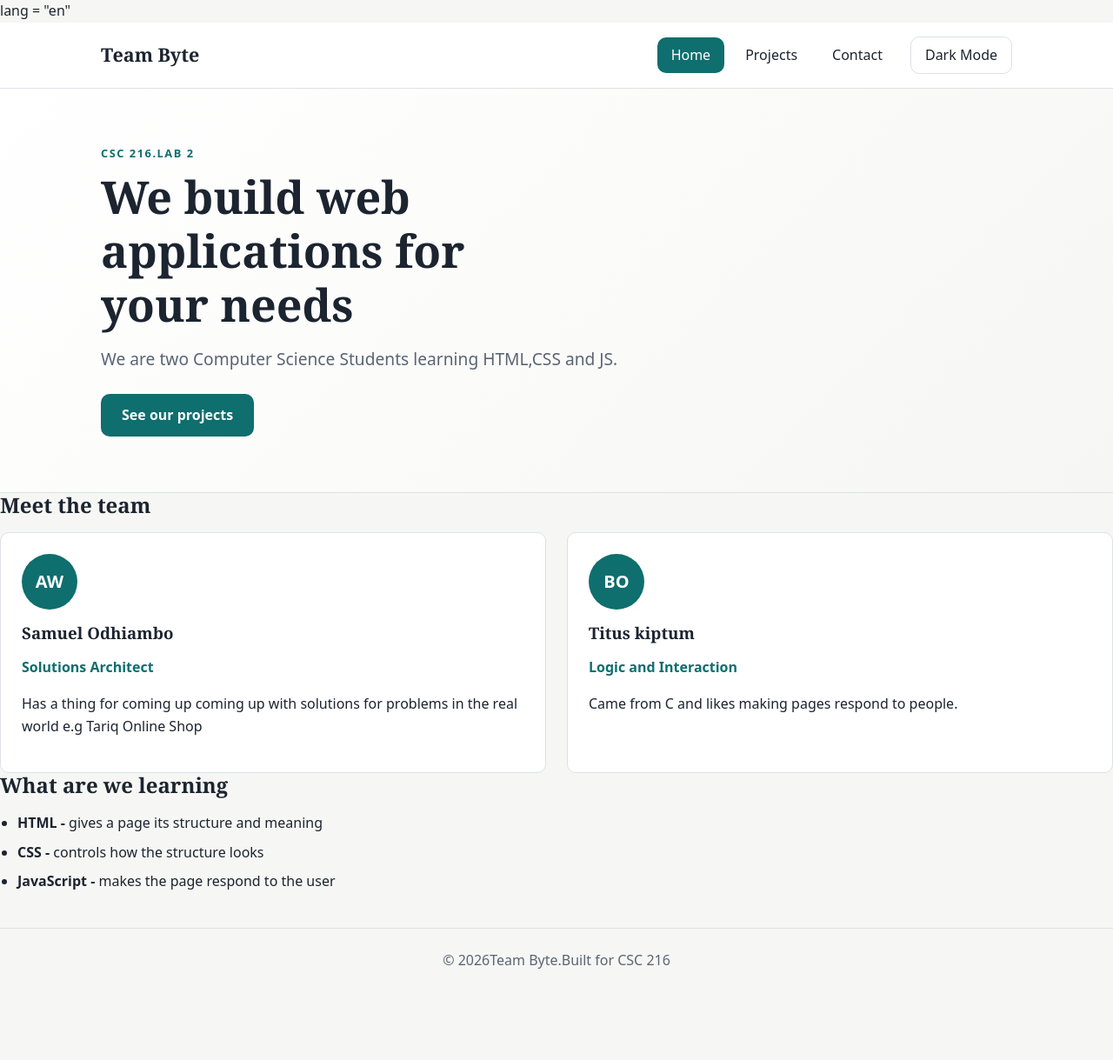
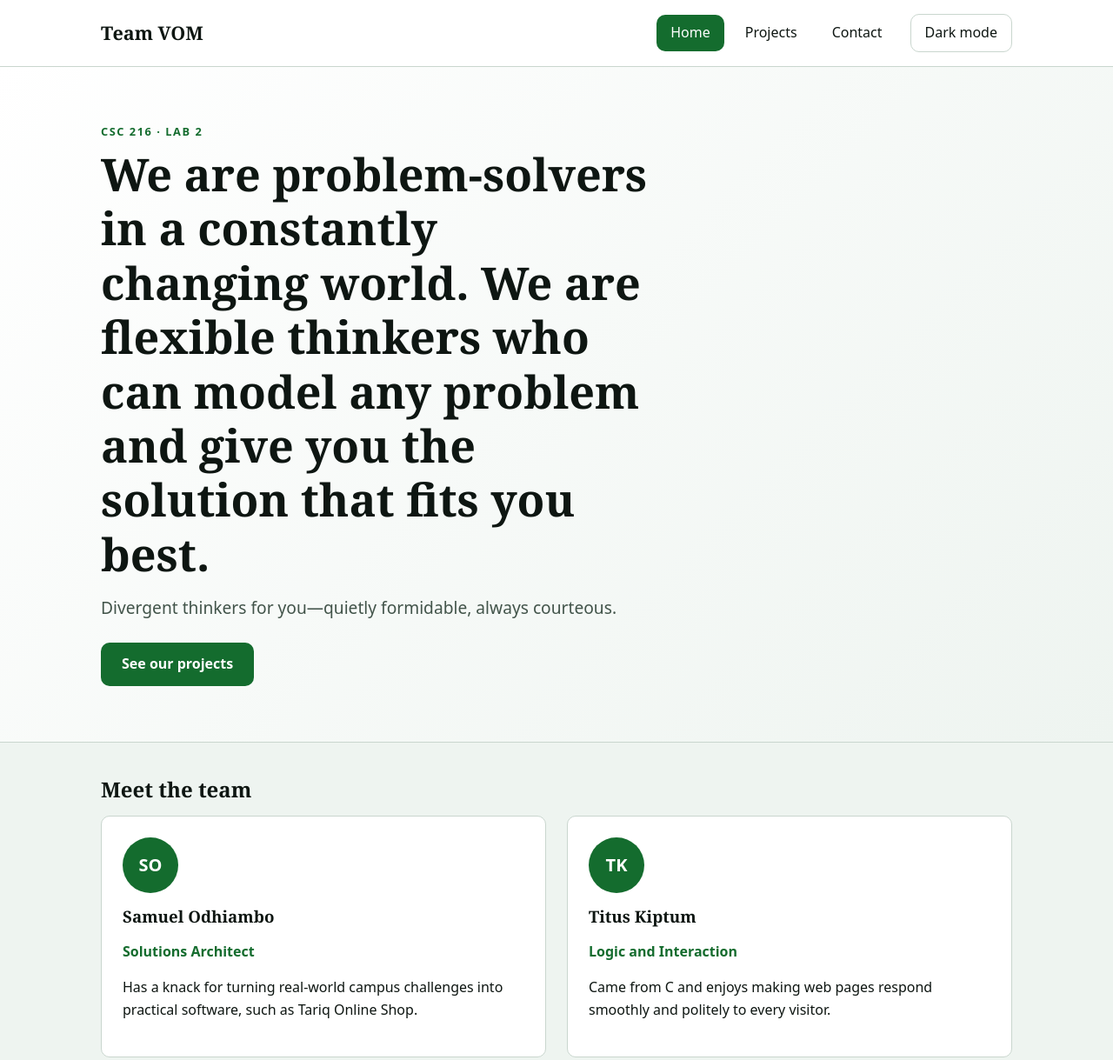
Before and after one commit to csatenet/team-website, a plain HTML site: page index.html in a window 1280 px wide. Shown: the top 1219 px of the page at 87% size. Before the commit the page ends 1157 px from the top, so only its background shows below. Drawn offline with Linux system fonts and the light colour scheme.

Commit message:
This is our final webpage and we believe in it😂 Co-authored by Titus Kiptum

```diff
--- a/css/styles.css
+++ b/css/styles.css
@@ -1,20 +1,21 @@
 /* =====================================================
    Team website stylesheet (CSC 216, Lab 2)
    One file styles every page on the site.
+   Vibe: Eerie Pluto-inspired shadows & neon greens, kept polite and accessible.
    ===================================================== */
 
 /* ---------- 1. Design tokens ---------- */
 :root {
-	--color-bg: #f6f7f4;
+  --color-bg: #eef4f0;
   --color-surface: #ffffff;
-	--color-text: #1c2430;
-	--color-muted: #5a6474;
-	--color-primary: #0f6e6e;
-	--color-primary-dark: #0a5050;
+  --color-text: #0e1612;
+  --color-muted: #42544a;
+  --color-primary: #146c2e;
+  --color-primary-dark: #0c471e;
   --color-on-primary: #ffffff;
-	--color-border: #dde1e6;
-	--color-error: #b3261e;
-	--color-success: #1e7b3a;
+  --color-border: #c9d6ce;
+  --color-error: #a61b1b;
+  --color-success: #146c2e;
   --font-body: system-ui, -apple-system, "Segoe UI", Roboto, Arial, sans-serif;
   --font-heading: Georgia, "Times New Roman", serif;
   --space-1: 0.5rem;
@@ -27,16 +28,16 @@
 }
 
 body.dark {
-	--color-bg: #11161d;
-	--color-surface: #1a212b;
-	--color-text: #e7ebf0;
-	--color-muted: #a2abb9;
-	--color-primary: #4fc1c1;
-	--color-primary-dark: #83d8d8;
-	--color-on-primary: #0b1f1f;
-	--color-border: #2b3340;
+  --color-bg: #070b09;
+  --color-surface: #0f1713;
+  --color-text: #e7f3ec;
+  --color-muted: #9eb3a7;
+  --color-primary: #47dc76;
+  --color-primary-dark: #7ef0a1;
+  --color-on-primary: #06130a;
+  --color-border: #203027;
   --color-error: #ff8a80;
-	--color-success: #7ddc97;
+  --color-success: #47dc76;
   color-scheme: dark;
 }
 
@@ -210,7 +211,7 @@ img {
 }
 
 .hero h1 {
-	max-width: 18ch;
+  max-width: 22ch;
   font-size: clamp(2rem, 5vw, 3.25rem);
 }
 
--- a/index.html
+++ b/index.html
@@ -1,84 +1,76 @@
 <!DOCTYPE html>
-<html>
-    lang = "en"
+<html lang="en">
 <head>
   <meta charset="UTF-8">
   <meta name="viewport" content="width=device-width, initial-scale=1.0">
-        <meta name="description" content="Team Byte : a CSC 216 web development pair.">
-        <title>Home | Team Byte</title>
+  <meta name="description" content="Team VOM: a polite, adaptable CSC 216 web development pair.">
+  <title>Home | Team VOM</title>
   <link rel="stylesheet" href="css/styles.css">
-        <script>
-            src="js/script.js";defer
-        </script>
+  <script src="js/script.js" defer></script>
 </head>
 <body>
-        <a class="skip-link" href="css/styles.css"></a>
+  <a class="skip-link" href="#main">Skip to main content</a>
+
   <header class="site-header">
     <div class="container header-inner">
-                <a class="logo" href="index.html">Team Byte</a>
+      <a class="logo" href="index.html">Team VOM</a>
       <button class="nav-toggle" type="button" aria-expanded="false" aria-controls="site-nav">Menu</button>
       <nav id="site-nav" class="site-nav" aria-label="Main">
         <ul>
-                        <li>
-                            <a href="index.html" aria-current="page">Home</a>
-                        </li>
-                        <li>
-                            <a href="projects.html">Projects</a>
-                        </li>
-                        <li>
-                            <a href="contact.html">Contact</a>
-                        </li>
+          <li><a href="index.html" aria-current="page">Home</a></li>
+          <li><a href="projects.html">Projects</a></li>
+          <li><a href="contact.html">Contact</a></li>
         </ul>
       </nav>
-                <button class="theme-toggle" type="button" aria-pressed="false">Dark Mode</button>
+      <button class="theme-toggle" type="button" aria-pressed="false">Dark mode</button>
     </div>
   </header>
 
   <main id="main">
     <section class="hero">
       <div class="container">
-                    <p class="eyebrow">CSC 216.Lab 2</p>
-                    <h1>We build web applications for your needs</h1>
-                    <p class="lead">We are two Computer Science Students
-                        learning HTML,CSS and JS.
-                    </p>
+        <p class="eyebrow">CSC 216 · Lab 2</p>
+        <h1>We are problem-solvers in a constantly changing world. We are flexible thinkers who can model any problem and give you the solution that fits you best.</h1>
+        <p class="lead">Divergent thinkers for you—quietly formidable, always courteous.</p>
         <a class="button" href="projects.html">See our projects</a>
       </div>
     </section>
 
-            <section class="container-section" aria-labelledby="team-heading">
+    <section class="section" aria-labelledby="team-heading">
+      <div class="container">
         <h2 id="team-heading">Meet the team</h2>
         <div class="team-grid">
           <article class="card">
-                        <div class="avatar" aria-hidden="true">AW</div>
+            <div class="avatar" aria-hidden="true">SO</div>
             <h3>Samuel Odhiambo</h3>
             <p class="role">Solutions Architect</p>
-                        <p>Has a thing for coming up
-                            coming up with solutions for problems in the real world e.g Tariq Online Shop
-                        </p>
+            <p>Has a knack for turning real-world campus challenges into practical software, such as Tariq Online Shop.</p>
           </article>
           <article class="card">
-                        <div class="avatar" aria-hidden="true">BO</div>
-                        <h3>Titus kiptum</h3>
+            <div class="avatar" aria-hidden="true">TK</div>
+            <h3>Titus Kiptum</h3>
             <p class="role">Logic and Interaction</p>
-                        <p>Came from C and likes making pages respond to people.</p>
+            <p>Came from C and enjoys making web pages respond smoothly and politely to every visitor.</p>
           </article>
+        </div>
       </div>
     </section>
 
-            <section class="container-section" aria-labelledby="learning-heading">
-                <h2 id="learning-heading">What are we learning</h2>
+    <section class="section" aria-labelledby="learning-heading">
+      <div class="container">
+        <h2 id="learning-heading">What we are learning</h2>
         <ul class="skill-list">
-                    <li><strong>HTML - </strong>gives a page its structure and meaning</li>
-                    <li><strong>CSS - </strong>controls how the structure looks</li>
-                    <li><strong>JavaScript - </strong>makes the page respond to the user</li>
+          <li><strong>HTML — </strong>gives a page its structure and meaning.</li>
+          <li><strong>CSS — </strong>controls how the structure looks and adapts across screens.</li>
+          <li><strong>JavaScript — </strong>makes the page respond thoughtfully to the user.</li>
         </ul>
+      </div>
     </section>
   </main>
 
   <footer class="site-footer">
     <div class="container">
-                <p>© <span id="year">2026</span>Team Byte.Built for CSC 216</p>
+      <p>&copy; <span id="year">2026</span> Team VOM. Built for CSC 216.</p>
     </div>
   </footer>
 </body>
--- a/js/script.js
+++ b/js/script.js
@@ -1,5 +1,3 @@
-
-
 /* =====================================================
    Team website script (CSC 216, Lab 2)
    Loaded on every page with `defer`, so the HTML is
@@ -25,9 +23,9 @@ if (navToggle && siteNav) {
   });
 }
 
-// Dark mode, remembered across pages and visits.
+// Dark mode, remembered across pages and visits (with system preference fallback).
 const themeToggle = document.querySelector('.theme-toggle');
-const THEME_KEY = 'team-theme';
+const THEME_KEY = 'team-vom-theme';
 
 function applyTheme(theme) {
   const isDark = theme === 'dark';
@@ -37,7 +35,9 @@ function applyTheme(theme) {
   }
 }
 
-applyTheme(localStorage.getItem(THEME_KEY));
+const savedTheme = localStorage.getItem(THEME_KEY);
+const systemPrefersDark = window.matchMedia('(prefers-color-scheme: dark)').matches;
+applyTheme(savedTheme || (systemPrefersDark ? 'dark' : 'light'));
 
 if (themeToggle) {
   themeToggle.addEventListener('click', () => {
@@ -56,10 +56,25 @@ const projects = [
   { title: 'Tip calculator', category: 'js', description: 'Reads two inputs and updates the total as you type.' },
   { title: 'Accessible contact form', category: 'html', description: 'Labelled fields, helpful errors and keyboard-friendly controls.' },
   { title: 'Dark mode toggle', category: 'js', description: 'Switches the colour theme and remembers the choice.' },
-  { title: 'Flexbox navigation bar', category: 'css', description: 'A header that collapses into a menu button on small screens.' }
+  { title: 'Flexbox navigation bar', category: 'css', description: 'A header that collapses into a menu button on small screens.' },
+  {
+    title: 'Tariq Online Shop',
+    category: 'js',
+    description: 'An application that hostel students can use to place online orders from Tariq Shop in the Student\'s Centre.'
+  },
+  {
+    title: 'Branching & Merge Workflow',
+    category: 'git',
+    description: 'Collaborative version control workflow for feature branches, pull requests, and resolving merge conflicts.'
+  }
 ];
 
-const categoryNames = { html: 'HTML', css: 'CSS', js: 'JavaScript' };
+const categoryNames = {
+  html: 'HTML',
+  css: 'CSS',
+  js: 'JavaScript',
+  git: 'Git'
+};
 
 const projectList = document.querySelector('#project-list');
 const projectCount = document.querySelector('#project-count');
```
Also changed, not shown: contact.html (+5 -5 lines), projects.html (+17 -9 lines), 1 other file. Lines whose indentation alone changed are shown as unchanged.
